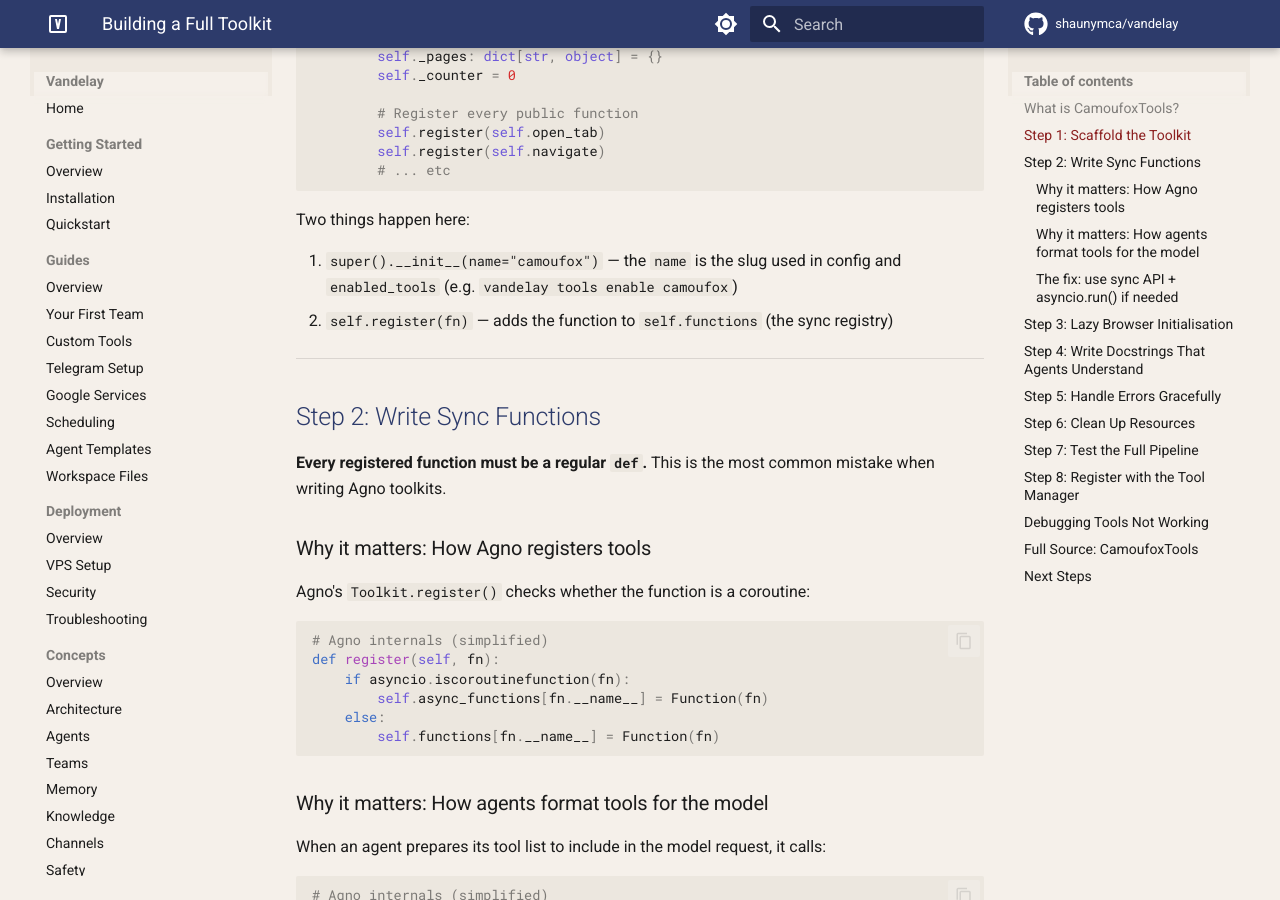
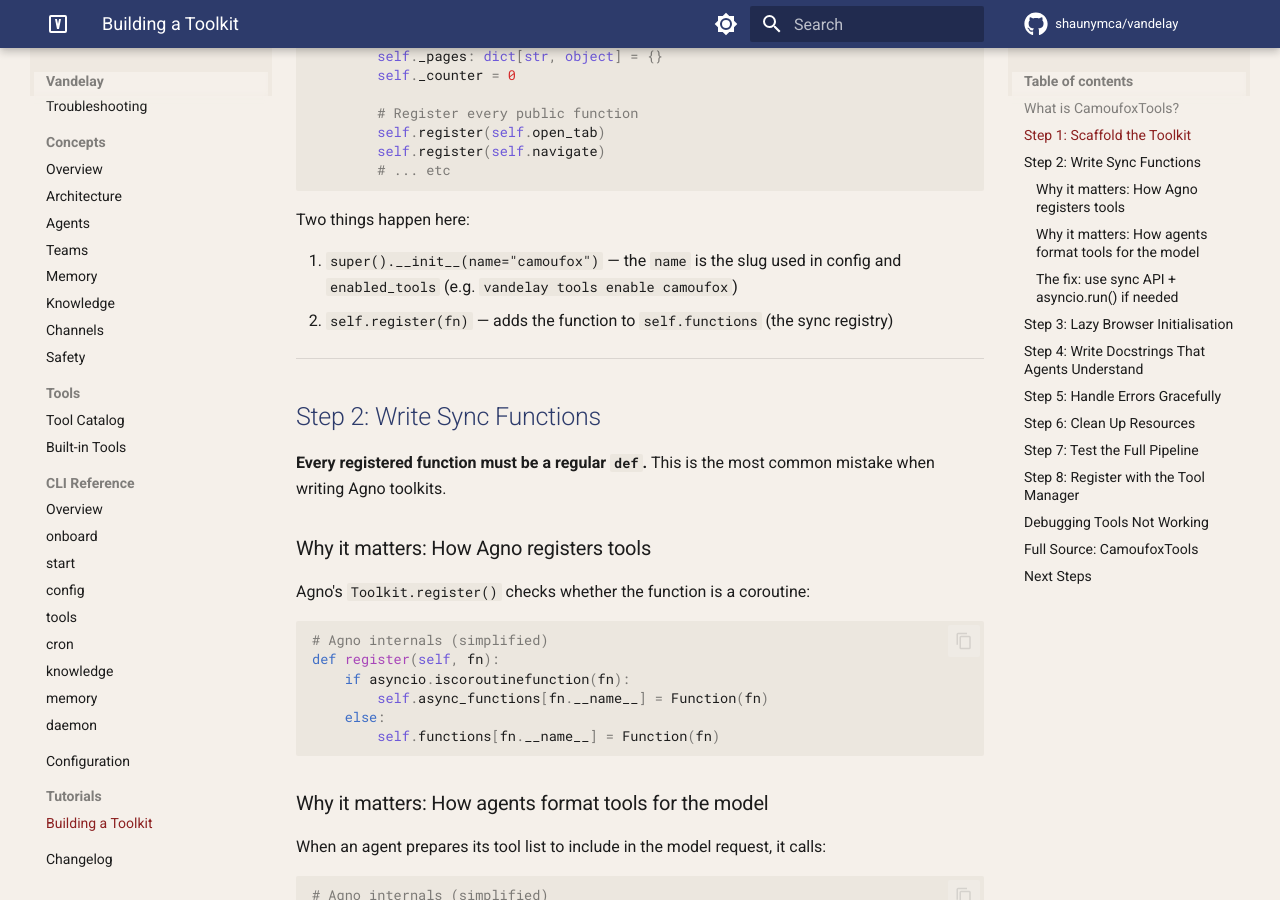
Before and after one commit to shaunymca/vandelay, an MkDocs documentation site: the page built from docs/tutorials/building-a-toolkit.md, in a window 1280 px wide and 900 px high, scrolled down 1065 px. Built offline with MkDocs 1.6.1 and Material for MkDocs 9.7.7, drawn with Linux system fonts in a browser that asks for light colours; comment, search, counter and statistics services are not loaded.

Commit message:
Docs: add Tutorials section with CamoufoxTools walkthrough
- Move building-a-toolkit.md from guides/ to tutorials/
- Add Tutorials section to mkdocs.yml nav (before Changelog)
- Restore link from custom-tool.md → tutorials/building-a-toolkit.md

Co-Authored-By: Claude Sonnet 4.6 <noreply@anthropic.com>

```diff
--- a/mkdocs.yml
+++ b/mkdocs.yml
@@ -102,4 +102,6 @@ nav:
       - memory: cli/memory.md
       - daemon: cli/daemon.md
   - Configuration: configuration/index.md
+  - Tutorials:
+      - Building a Toolkit: tutorials/building-a-toolkit.md
   - Changelog: changelog.md
```
Also changed, not shown: docs/guides/custom-tool.md (+1 -0 lines), docs/tutorials/building-a-toolkit.md (renamed from docs/guides/building-a-toolkit.md).
